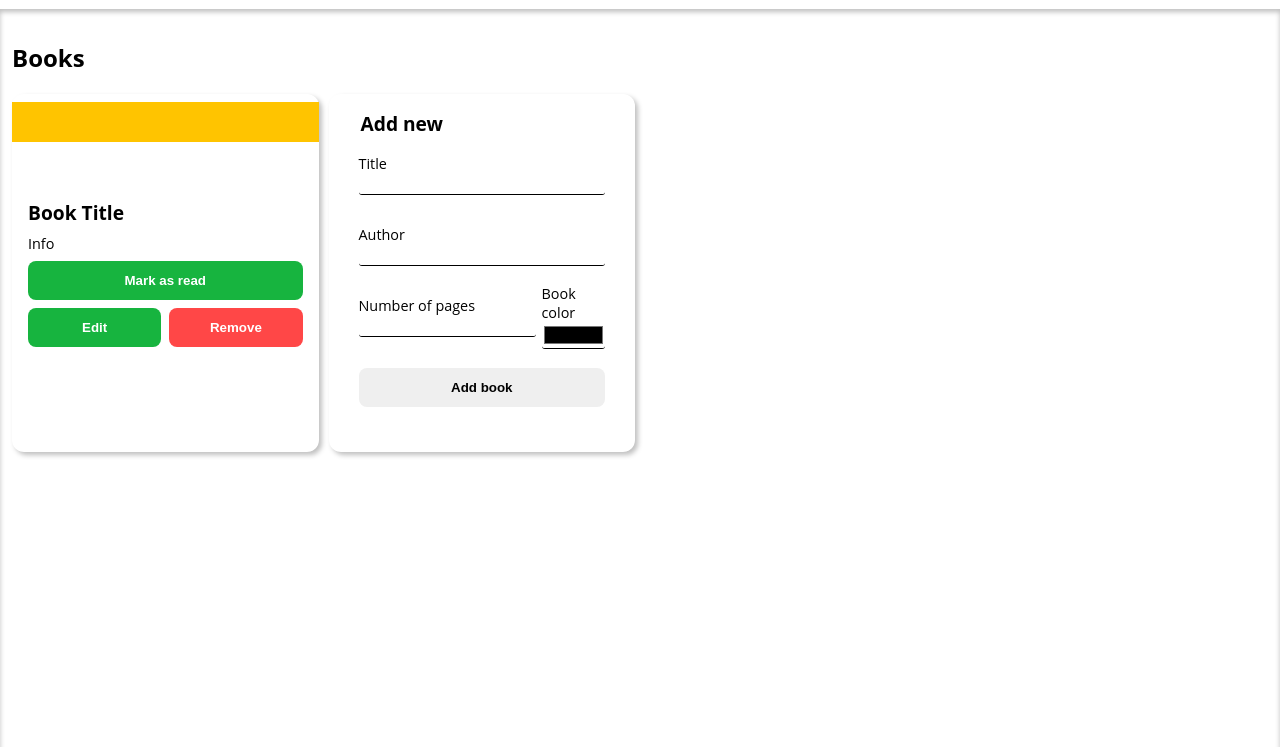
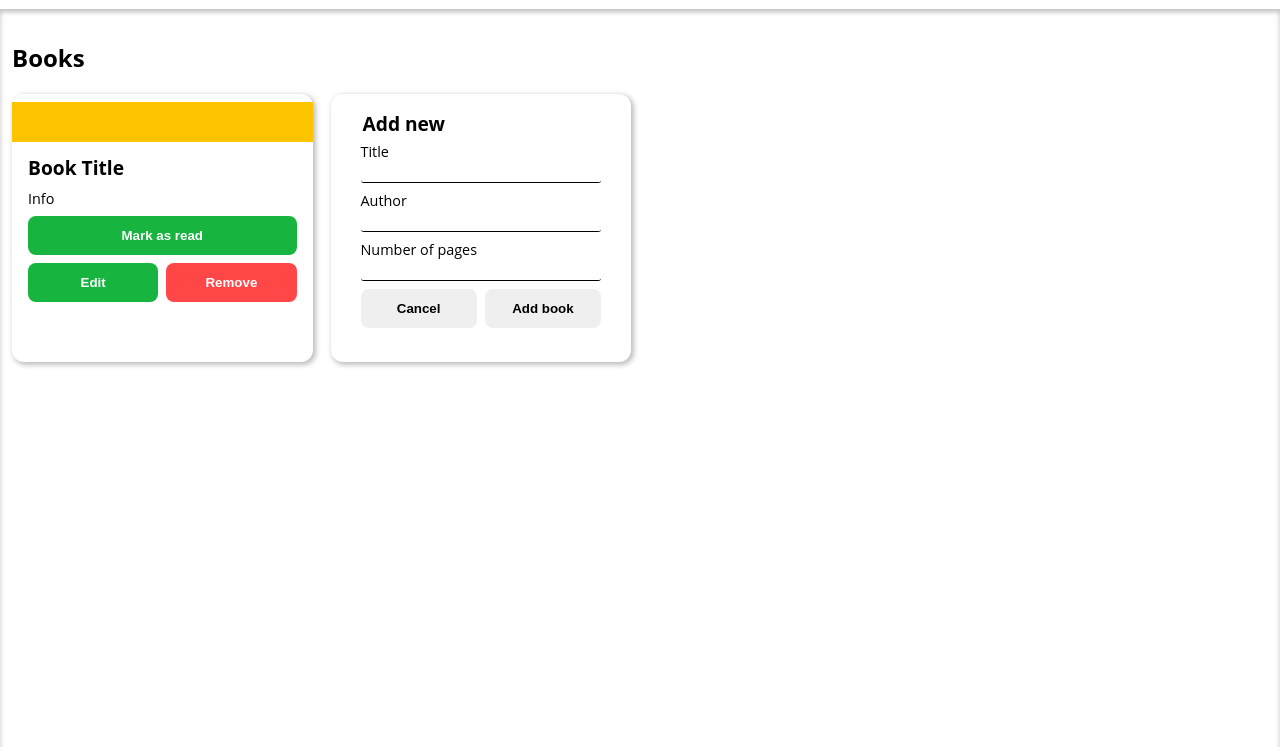
Before and after one commit to climaxmba/library, a plain HTML site: page index.html in a window 1280 px wide. Shown: the part 58-805 px from the top of the page. Drawn offline with Linux system fonts and the light colour scheme.

Commit message:
Modify form, box-shadow & #main grids

```diff
--- a/index.html
+++ b/index.html
@@ -42,16 +42,12 @@
                             <input type="text" id="book-author" />
                         </div>
 
-                        <div class="span-1">
+                        <div>
                             <label for="book-pages">Number of pages</label>
                             <input type="number" id="book-pages" />
                         </div>
 
-                        <div class="span-1">
-                            <label for="book-color">Book color</label>
-                            <input type="color" id="book-color" />
-                        </div>
-
+                        <button id="cancel-btn">Cancel</button>
                         <button type="submit">Add book</button>
                     </fieldset>
                 </form>
--- a/style.css
+++ b/style.css
@@ -3,7 +3,7 @@
     --button-red: #ff4747;
     --button-green: #17b43f;
     --radius: 12px;
-    --card: 3px 3px 5px #00000040;
+    --card: 2px 2px 5px 1px #00000040;
     --card-inset: inset 0 3px 5px #00000040;
 }
 
@@ -30,9 +30,9 @@ body {
 }
 #main > div {
     display: grid;
-    gap: 10px;
+    gap: 18px;
     grid-auto-rows: 1fr;
-    grid-template-columns: repeat(auto-fill, minmax(260px, 1fr));
+    grid-template-columns: repeat(auto-fill, minmax(270px, 1fr));
 }
 
 #books > div {
@@ -115,17 +115,13 @@ div.book,
 #book-actions-container fieldset {
     border: none;
     display: grid;
-    gap: 6px;
-    grid-template: repeat(4, 1fr) auto / 1fr 1fr;
+    gap: 8px;
+    grid-template: repeat(5, auto) / 1fr 1fr;
     align-items: center;
 }
 #book-actions-container fieldset div {
     display: grid;
     grid-auto-rows: auto;
-}
-#book-actions-container fieldset div:not(.span-1),
-#book-actions-container button[type='submit'] {
-    grid-column: 1 / -1;
 }
 #book-actions-container input {
     padding: 3px 0;
@@ -133,10 +129,8 @@ div.book,
     border-radius: 3px;
     border-bottom: 1px solid black;
 }
-#book-actions-container input[type='color'] {
-    width: 100%;
-    background-color: inherit;
-    padding: unset;
+#book-actions-container fieldset > *:not(button) {
+    grid-column: 1 / -1;
 }
 
 #footer,
```
